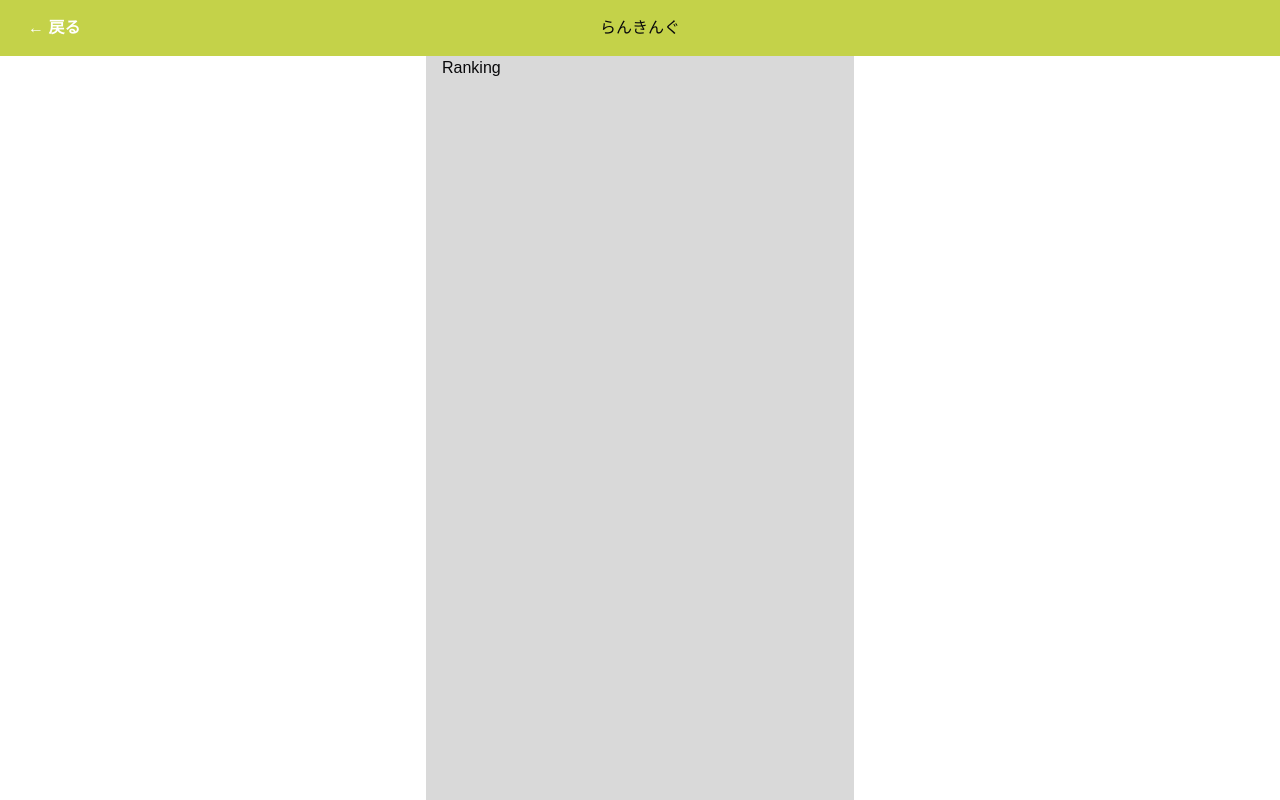
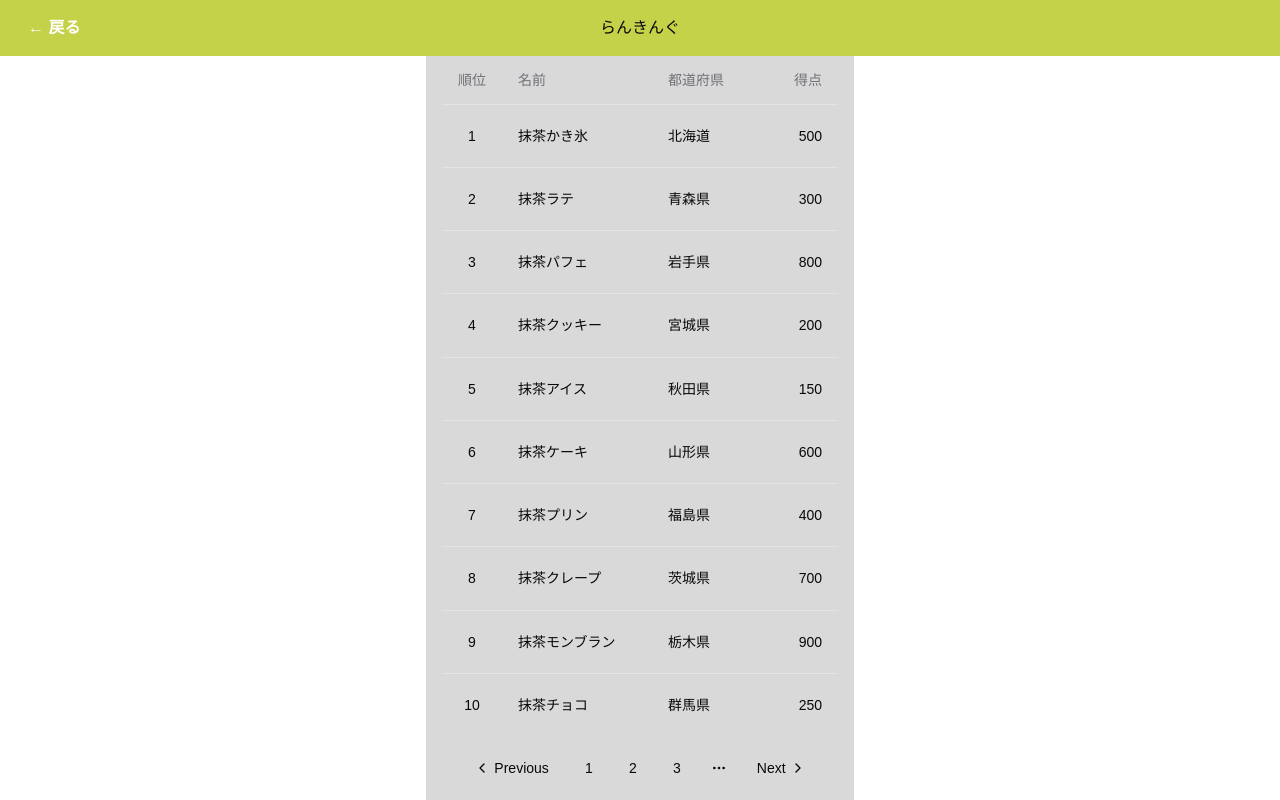
Before and after one commit to u5u5u5u/matcha_log, a Next.js app: page /ranking in a window 1280 px wide. Built offline with nearby package versions, Linux system fonts and the light colour scheme.

Commit message:
ランキングにページネーション追加

```diff
--- a/src/app/(main)/home/components/LatestMatcha.tsx
+++ b/src/app/(main)/home/components/LatestMatcha.tsx
@@ -15,10 +15,6 @@ import { dummyPrefecture } from "@/utils/dummy/prefecture";
 import { dummyShop } from "@/utils/dummy/shop";
 
 const LatestMatcha = () => {
-  const latestFiveMatcha = dummyMatcha.slice(0, 5);
-  const prefecture = dummyPrefecture;
-  const shop = dummyShop;
-
   return (
     <div>
       <h2 className="text-lg ml-2">最新の抹茶</h2>
@@ -32,15 +28,15 @@ const LatestMatcha = () => {
             </TableRow>
           </TableHeader>
           <TableBody>
-            {latestFiveMatcha.map((matcha) => (
+            {dummyMatcha.slice(0, 5).map((matcha) => (
               <TableRow key={matcha.id}>
                 <TableCell className="truncate">{matcha.name}</TableCell>
                 <TableCell>
                   {
-                    prefecture.find(
+                    dummyPrefecture.find(
                       (p) =>
                         p.id ===
-                        shop.find((s) => s.id === matcha.shop_id)?.prefecture_id
+                        dummyShop.find((s) => s.id === matcha.shop_id)?.prefecture_id
                     )?.name
                   }
                 </TableCell>
--- a/src/app/(main)/home/components/TopFive.tsx
+++ b/src/app/(main)/home/components/TopFive.tsx
@@ -15,10 +15,6 @@ import { dummyPrefecture } from "@/utils/dummy/prefecture";
 import { dummyShop } from "@/utils/dummy/shop";
 
 const TopFive = () => {
-  const topFiveMatcha = dummyMatcha.slice(0, 5);
-  const prefecture = dummyPrefecture;
-  const shop = dummyShop;
-
   return (
     <div>
       <h2 className="text-lg ml-2">Top 5</h2>
@@ -33,7 +29,7 @@ const TopFive = () => {
             </TableRow>
           </TableHeader>
           <TableBody>
-            {topFiveMatcha.map((matcha, index) => (
+            {dummyMatcha.slice(0, 5).map((matcha, index) => (
               <TableRow key={matcha.id}>
                 <TableCell className="font-medium text-center">
                   {index + 1}
@@ -41,10 +37,11 @@ const TopFive = () => {
                 <TableCell className="font-medium">{matcha.name}</TableCell>
                 <TableCell>
                   {
-                    prefecture.find(
+                    dummyPrefecture.find(
                       (p) =>
                         p.id ===
-                        shop.find((s) => s.id === matcha.shop_id)?.prefecture_id
+                        dummyShop.find((s) => s.id === matcha.shop_id)
+                          ?.prefecture_id
                     )?.name
                   }
                 </TableCell>
--- a/src/app/(main)/ranking/page.tsx
+++ b/src/app/(main)/ranking/page.tsx
@@ -1,8 +1,91 @@
+import Link from "next/link";
+
+import {
+  Table,
+  TableBody,
+  TableCell,
+  TableHead,
+  TableHeader,
+  TableRow,
+} from "@/components/ui/table";
+import {
+  Pagination,
+  PaginationContent,
+  PaginationEllipsis,
+  PaginationItem,
+  PaginationLink,
+  PaginationNext,
+  PaginationPrevious,
+} from "@/components/ui/pagination";
+
+import { dummyMatcha } from "@/utils/dummy/matcha";
+import { dummyPrefecture } from "@/utils/dummy/prefecture";
+import { dummyShop } from "@/utils/dummy/shop";
+
 const Ranking = () => {
   return (
-    <div>
-      <h1>Ranking</h1>
-    </div>
+    <>
+      <Table className="h-[85vh]">
+        <TableHeader>
+          <TableRow>
+            <TableHead className="w-[60px]">順位</TableHead>
+            <TableHead className="w-[150px]">名前</TableHead>
+            <TableHead className="w-[">都道府県</TableHead>
+            <TableHead className="text-right">得点</TableHead>
+          </TableRow>
+        </TableHeader>
+        <TableBody>
+          {dummyMatcha.map((matcha, index) => (
+            <TableRow key={matcha.id}>
+              <TableCell className="font-medium text-center">
+                {index + 1}
+              </TableCell>
+
+              <TableCell className="font-medium">
+                <Link href={`/matcha/${matcha.id}`}>{matcha.name}</Link>
+              </TableCell>
+
+              <TableCell>
+                {
+                  dummyPrefecture.find(
+                    (p) =>
+                      p.id ===
+                      dummyShop.find((s) => s.id === matcha.shop_id)
+                        ?.prefecture_id
+                  )?.name
+                }
+              </TableCell>
+              <TableCell className="text-right">{matcha.price}</TableCell>
+            </TableRow>
+          ))}
+        </TableBody>
+      </Table>
+
+      <Pagination className="h-[8vh]">
+        <PaginationContent>
+          <PaginationItem>
+            <PaginationPrevious href="#" />
+          </PaginationItem>
+          <PaginationItem>
+            <PaginationLink href="#">1</PaginationLink>
+          </PaginationItem>
+          <PaginationItem>
+            <PaginationLink href="#">
+              2
+            </PaginationLink>
+          </PaginationItem>
+          <PaginationItem>
+            <PaginationLink href="#">3</PaginationLink>
+          </PaginationItem>
+          <PaginationItem>
+            <PaginationEllipsis />
+          </PaginationItem>
+          <PaginationItem>
+            <PaginationNext href="#" />
+          </PaginationItem>
+        </PaginationContent>
+      </Pagination>
+    </>
   );
 };
 
--- a/src/app/globals.css
+++ b/src/app/globals.css
@@ -103,6 +103,6 @@ a {
   height: 100vh;
   overflow: auto;
   margin: 0 auto;
-  padding: 3.5rem 1rem 0;
+  padding: 7vh 1rem 0;
   background-color: #d9d9d9;
 }
--- a/src/components/Header/Header.tsx
+++ b/src/components/Header/Header.tsx
@@ -7,7 +7,7 @@ interface HeaderProps {
 
 const Header: React.FC<HeaderProps> = ({ title, showBackButton }) => {
   return (
-    <header className="fixed flex justify-center items-center w-full h-14 bg-primary-400 z-[10000]">
+    <header className="fixed flex justify-center items-center w-full h-[7vh] bg-primary-400 z-[10000]">
       {showBackButton && <BackButton />}
       <h1>{title}</h1>
     </header>
--- /dev/null
+++ b/src/components/ui/pagination.tsx
@@ -0,0 +1,117 @@
+import * as React from "react"
+import { ChevronLeft, ChevronRight, MoreHorizontal } from "lucide-react"
+
+import { cn } from "@/lib/utils"
+import { ButtonProps, buttonVariants } from "@/components/ui/button"
+
+const Pagination = ({ className, ...props }: React.ComponentProps<"nav">) => (
+  <nav
+    role="navigation"
+    aria-label="pagination"
+    className={cn("mx-auto flex w-full justify-center", className)}
+    {...props}
+  />
+)
+Pagination.displayName = "Pagination"
+
+const PaginationContent = React.forwardRef<
+  HTMLUListElement,
+  React.ComponentProps<"ul">
+>(({ className, ...props }, ref) => (
+  <ul
+    ref={ref}
+    className={cn("flex flex-row items-center gap-1", className)}
+    {...props}
+  />
+))
+PaginationContent.displayName = "PaginationContent"
+
+const PaginationItem = React.forwardRef<
+  HTMLLIElement,
+  React.ComponentProps<"li">
+>(({ className, ...props }, ref) => (
+  <li ref={ref} className={cn("", className)} {...props} />
+))
+PaginationItem.displayName = "PaginationItem"
+
+type PaginationLinkProps = {
+  isActive?: boolean
+} & Pick<ButtonProps, "size"> &
+  React.ComponentProps<"a">
+
+const PaginationLink = ({
+  className,
+  isActive,
+  size = "icon",
+  ...props
+}: PaginationLinkProps) => (
+  <a
+    aria-current={isActive ? "page" : undefined}
+    className={cn(
+      buttonVariants({
+        variant: isActive ? "outline" : "ghost",
+        size,
+      }),
+      className
+    )}
+    {...props}
+  />
+)
+PaginationLink.displayName = "PaginationLink"
+
+const PaginationPrevious = ({
+  className,
+  ...props
+}: React.ComponentProps<typeof PaginationLink>) => (
+  <PaginationLink
+    aria-label="Go to previous page"
+    size="default"
+    className={cn("gap-1 pl-2.5", className)}
+    {...props}
+  >
+    <ChevronLeft className="h-4 w-4" />
+    <span>Previous</span>
+  </PaginationLink>
+)
+PaginationPrevious.displayName = "PaginationPrevious"
+
+const PaginationNext = ({
+  className,
+  ...props
+}: React.ComponentProps<typeof PaginationLink>) => (
+  <PaginationLink
+    aria-label="Go to next page"
+    size="default"
+    className={cn("gap-1 pr-2.5", className)}
+    {...props}
+  >
+    <span>Next</span>
+    <ChevronRight className="h-4 w-4" />
+  </PaginationLink>
+)
+PaginationNext.displayName = "PaginationNext"
+
+const PaginationEllipsis = ({
+  className,
+  ...props
+}: React.ComponentProps<"span">) => (
+  <span
+    aria-hidden
+    className={cn("flex h-9 w-9 items-center justify-center", className)}
+    {...props}
+  >
+    <MoreHorizontal className="h-4 w-4" />
+    <span className="sr-only">More pages</span>
+  </span>
+)
+PaginationEllipsis.displayName = "PaginationEllipsis"
+
+export {
+  Pagination,
+  PaginationContent,
+  PaginationEllipsis,
+  PaginationItem,
+  PaginationLink,
+  PaginationNext,
+  PaginationPrevious,
+}
```
